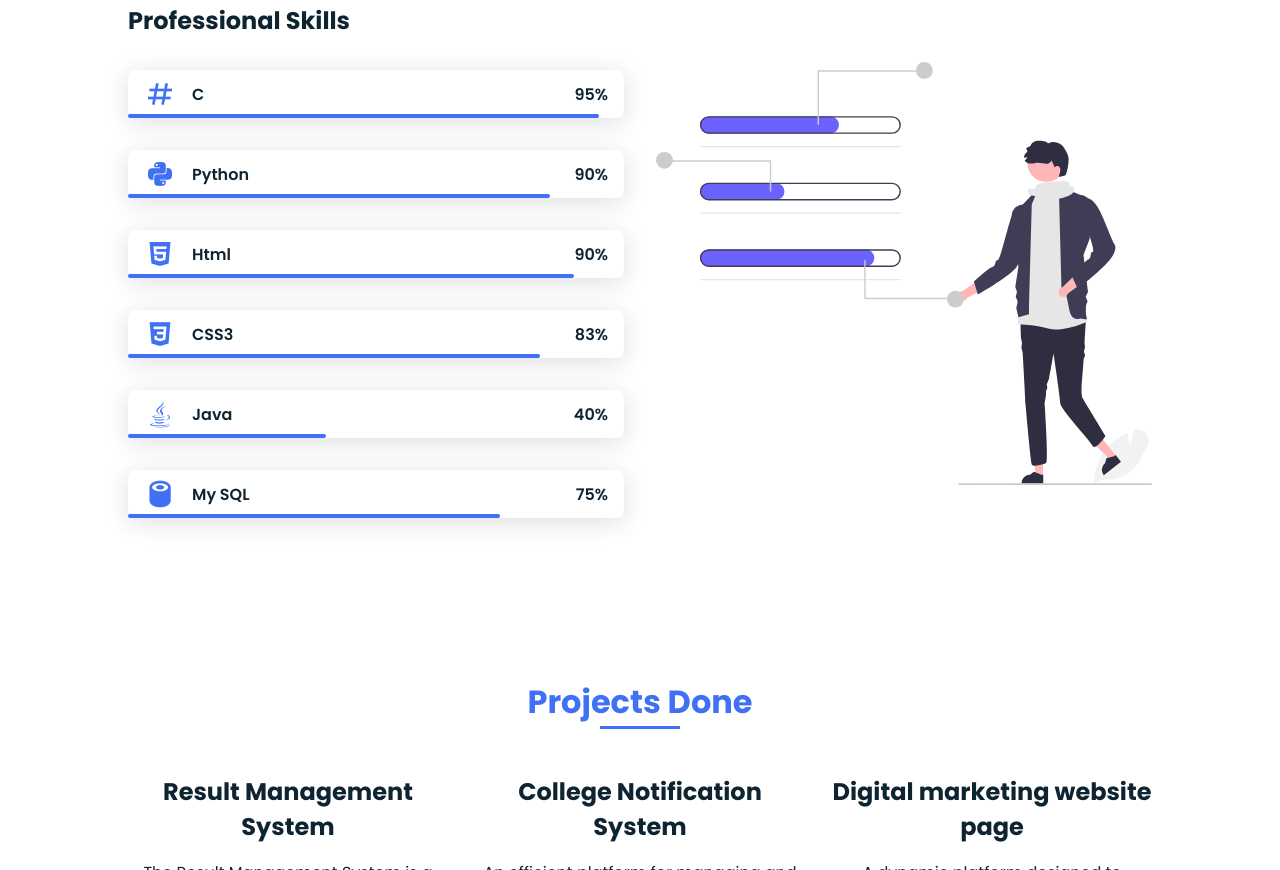
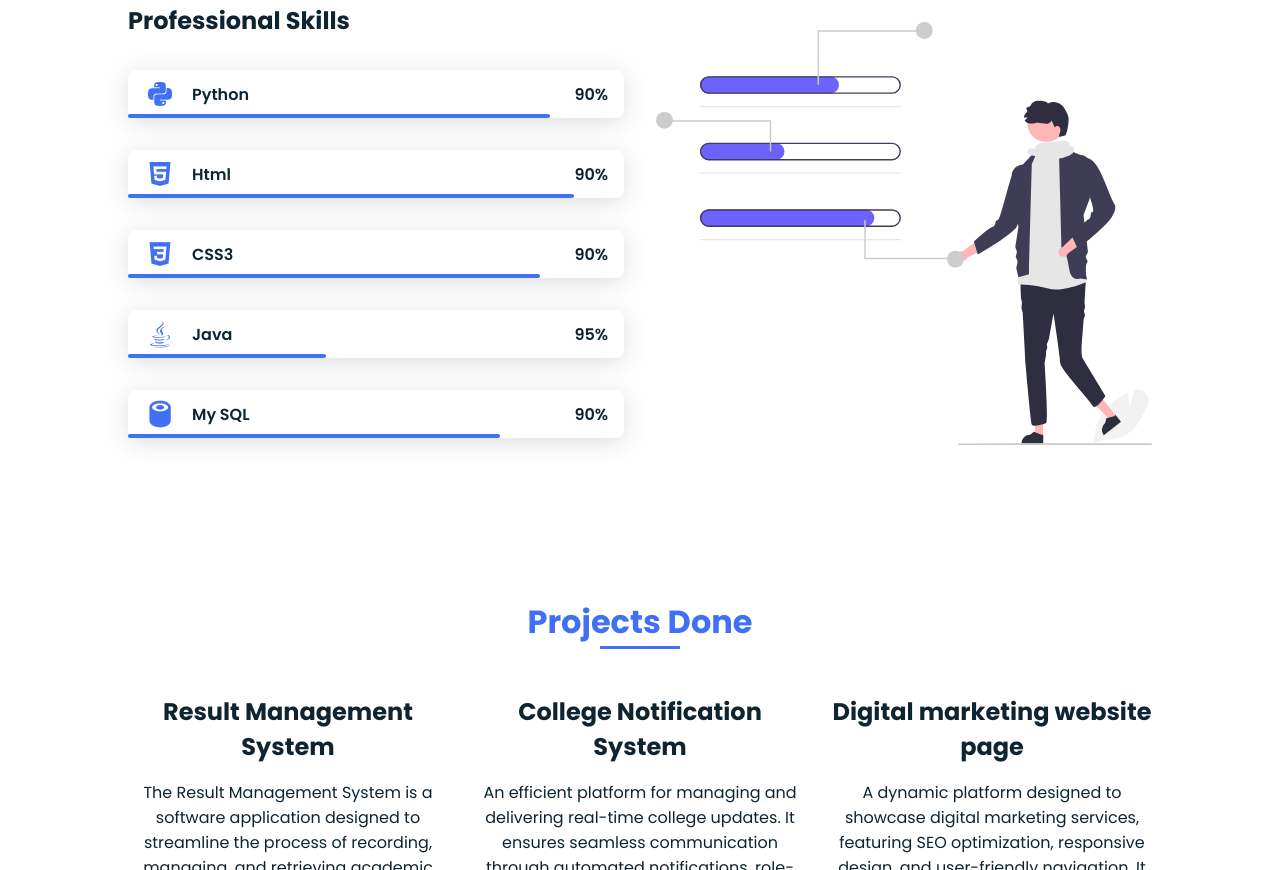
Before and after one commit to Mani-aswini/Portfolio, a plain HTML site: page index.html in a window 1280 px wide. Shown: the part 1527-2397 px from the top of the page. Drawn offline with nearby package versions, Linux system fonts and the light colour scheme.

Commit message:
Update index.html

```diff
--- a/index.html
+++ b/index.html
@@ -696,7 +696,7 @@
             <p class="skills_text" data-aos="fade-down" data-aos-delay="350">
 
             </p>
-            <!-- SKILLS HTML -->
+            <!-- SKILLS HTML
             <div class="skills_data" data-aos="fade-right">
                 <div class="skills_name">
                     <i class='bx bx-hash skill_icon'></i>
@@ -707,6 +707,7 @@
 
                 <div class="skill_bar skill_c"></div>
               </div>
+            -->
 
               <!-- SKILLS css -->
               <div class="skills_data" data-aos="fade-right" data-aos-delay="250">
@@ -737,7 +738,7 @@
                 <span class="skill_name">CSS3</span>
               </div>
 
-              <div><span class="skill_percentage">83%</span></div>
+              <div><span class="skill_percentage">90%</span></div>
 
               <div class="skill_bar skill_css"></div>
             </div>
@@ -749,7 +750,7 @@
                 <span class="skill_name">Java</span>
               </div>
 
-              <div><span class="skill_percentage">40%</span></div>
+              <div><span class="skill_percentage">95%</span></div>
 
               <div class="skill_bar skill_java"></div>
             </div>
@@ -761,7 +762,7 @@
                 <span class="skill_name">My SQL</span>
               </div>
 
-              <div><span class="skill_percentage">75%</span></div>
+              <div><span class="skill_percentage">90%</span></div>
 
               <div class="skill_bar skill_mysql"></div>
             </div>
```
